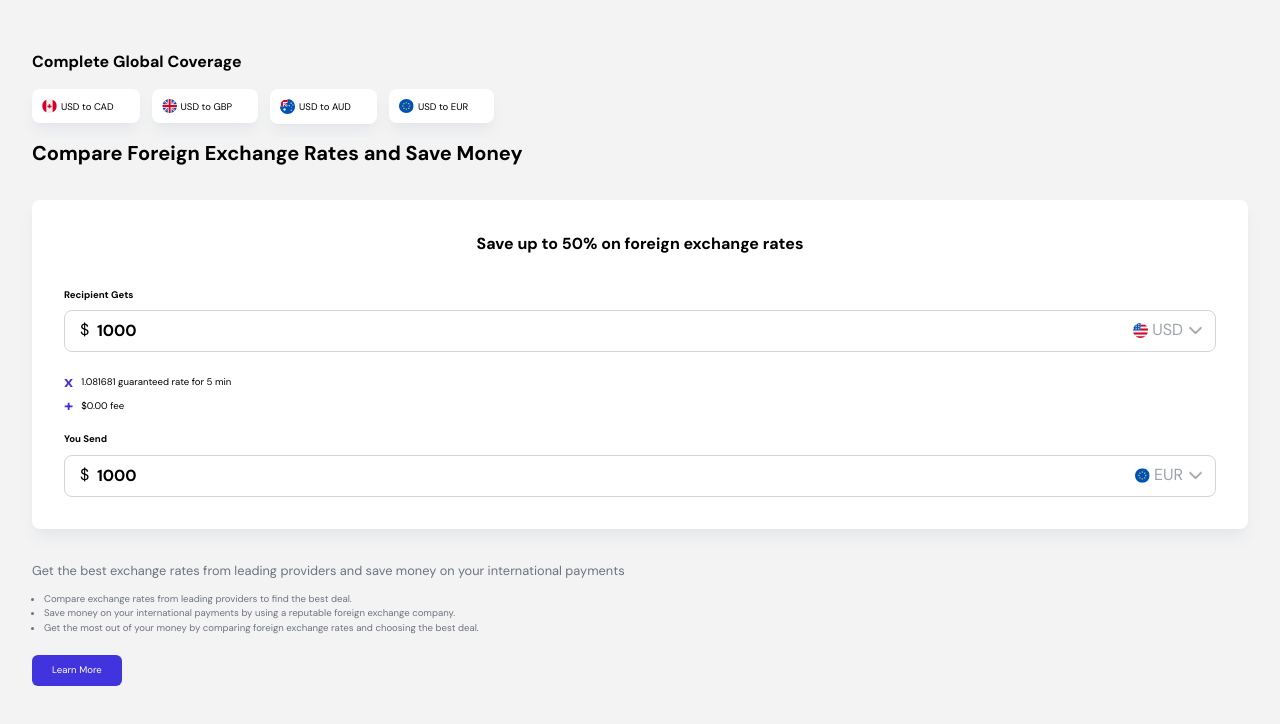
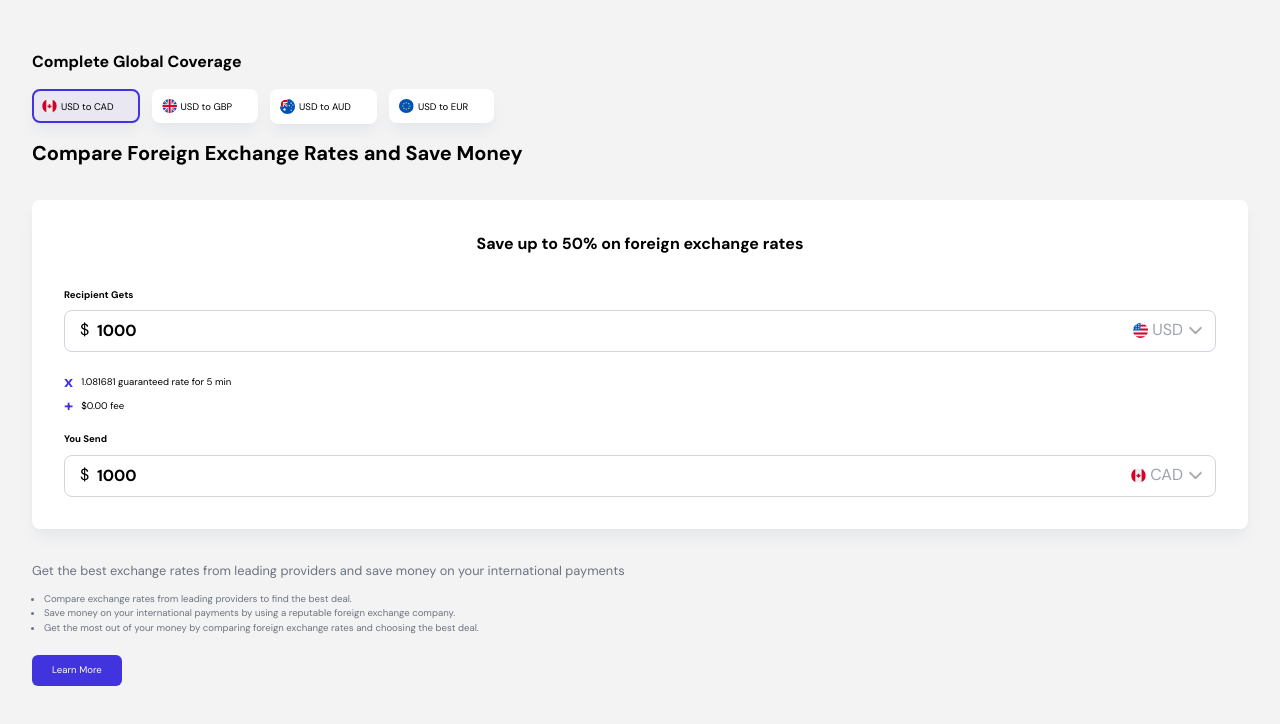
Before and after one commit to marsou001/currency-converter-app, a Next.js app: page / in a window 1280 px wide. Shown: the top 724 px of the page. Built offline with nearby package versions, Linux system fonts and the light colour scheme.

Commit message:
make selected conversion option blue

```diff
--- a/src/components/ConversionOptionChip.tsx
+++ b/src/components/ConversionOptionChip.tsx
@@ -3,16 +3,18 @@ import ConversionOptionChipProps from "@/types/ConversionOptionChipProps";
 import { getCountry, getCurrencyIcon } from '@/utils';
 
 export default function ConversionOptionChip(props: ConversionOptionChipProps) {
-  const country = getCountry(props.currencyTo);
-  const flagIconURL = getCurrencyIcon(props.currencyTo);
+  const country = getCountry(props.to);
+  const flagIconURL = getCurrencyIcon(props.to);
 
   function setOption() {
-    props.setConversionOption(props.currencyFrom, props.currencyTo);
+    props.setConversionOption(props.from, props.to);
   }
+
+  const isSelected = props.from === props.currencyFrom && props.to === props.currencyTo;
 
   return (
     <div
-      className={`border-2 ${true ? 'border-transparent bg-white' : ' border-blue bg-blue-light'} flex items-center gap-1 rounded-lg py-2 pl-2 pr-6 shadow-gray-200 shadow-lg`}
+      className={`border-2 ${isSelected ? 'border-blue bg-blue-light' : 'border-transparent bg-white'} flex items-center gap-1 rounded-lg py-2 pl-2 pr-6 shadow-gray-200 shadow-lg`}
       onClick={setOption}
     >
       <Image
@@ -22,7 +24,7 @@ export default function ConversionOptionChip(props: ConversionOptionChipProps) {
         alt={`${country} flag icon`}
         className='inline-block'
       />
-      <span className="text-xs transform translate-y-px">{ props.currencyFrom } to { props.currencyTo }</span>
+      <span className="text-xs transform translate-y-px">{ props.from } to { props.to }</span>
     </div>
   )
 }
--- a/src/components/ConversionOptions.tsx
+++ b/src/components/ConversionOptions.tsx
@@ -1,13 +1,19 @@
 import ConversionOptionChip from '@/components/ConversionOptionChip';
 import { ConversionOptionsProps, Currency } from '@/types';
 
-export default function ConversionOptions({ setConversionOption }: ConversionOptionsProps) {
-  const options: Currency[][] = [['USD', 'CAD'], ['USD', 'GBP'], ['USD', 'AUD'], ['USD', 'EUR']];
+export default function ConversionOptions(props: ConversionOptionsProps) {
+  const options: [Currency, Currency][] = [['USD', 'CAD'], ['USD', 'GBP'], ['USD', 'AUD'], ['USD', 'EUR']];
 
   return (
     <div className='whitespace-nowrap overflow-x-scroll no-scrollbar flex items-center gap-3 absolute right-0 left-0 h-16 px-8'>
       {options.map((option) => (
-        <ConversionOptionChip currencyFrom={option[0]} currencyTo={option[1]} setConversionOption={setConversionOption} />
+        <ConversionOptionChip
+          from={option[0]}
+          currencyFrom={props.currencyFrom}
+          to={option[1]}
+          currencyTo={props.currencyTo}
+          setConversionOption={props.setConversionOption}
+        />
       ))}
     </div>
   )
--- a/src/pages/index.tsx
+++ b/src/pages/index.tsx
@@ -7,7 +7,7 @@ export default function Home() {
   const [currencyFrom, setCurrencyFrom] = useState<Currency>('USD');
   const [amountFrom, setAmountFrom] = useState(1000);
   const [showFromMenu, setShowFromMenu] = useState(false);
-  const [currencyTo, setCurrencyTo] = useState<Currency>('EUR');
+  const [currencyTo, setCurrencyTo] = useState<Currency>('CAD');
   const [amountTo, setAmountTo] = useState(1000);
   const [showToMenu, setShowToMenu] = useState(false);
 
@@ -46,7 +46,7 @@ export default function Home() {
     <>
       <h1 className="font-bold">Complete Global Coverage</h1>
 
-      <ConversionOptions setConversionOption={setConversionOption} />
+      <ConversionOptions currencyFrom={currencyFrom} currencyTo={currencyTo} setConversionOption={setConversionOption} />
 
       <h2 className='text-xl font-bold mt-16'>Compare Foreign Exchange Rates and Save Money</h2>
 
--- a/src/types/ConversionOptionChipProps.ts
+++ b/src/types/ConversionOptionChipProps.ts
@@ -1,6 +1,8 @@
 import Currency from "./Currency"
 
 type ConversionOptionChipProps = {
+  from: Currency;
+  to: Currency;
   currencyFrom: Currency;
   currencyTo: Currency;
   setConversionOption: (from: Currency, to: Currency) => void;
--- a/src/types/ConversionOptionsProps.ts
+++ b/src/types/ConversionOptionsProps.ts
@@ -1,6 +1,8 @@
 import Currency from "./Currency"
 
 type ConversionOptionsProps = {
+  currencyFrom: Currency;
+  currencyTo: Currency;
   setConversionOption: (from: Currency, to: Currency) => void;
 }
 
```
